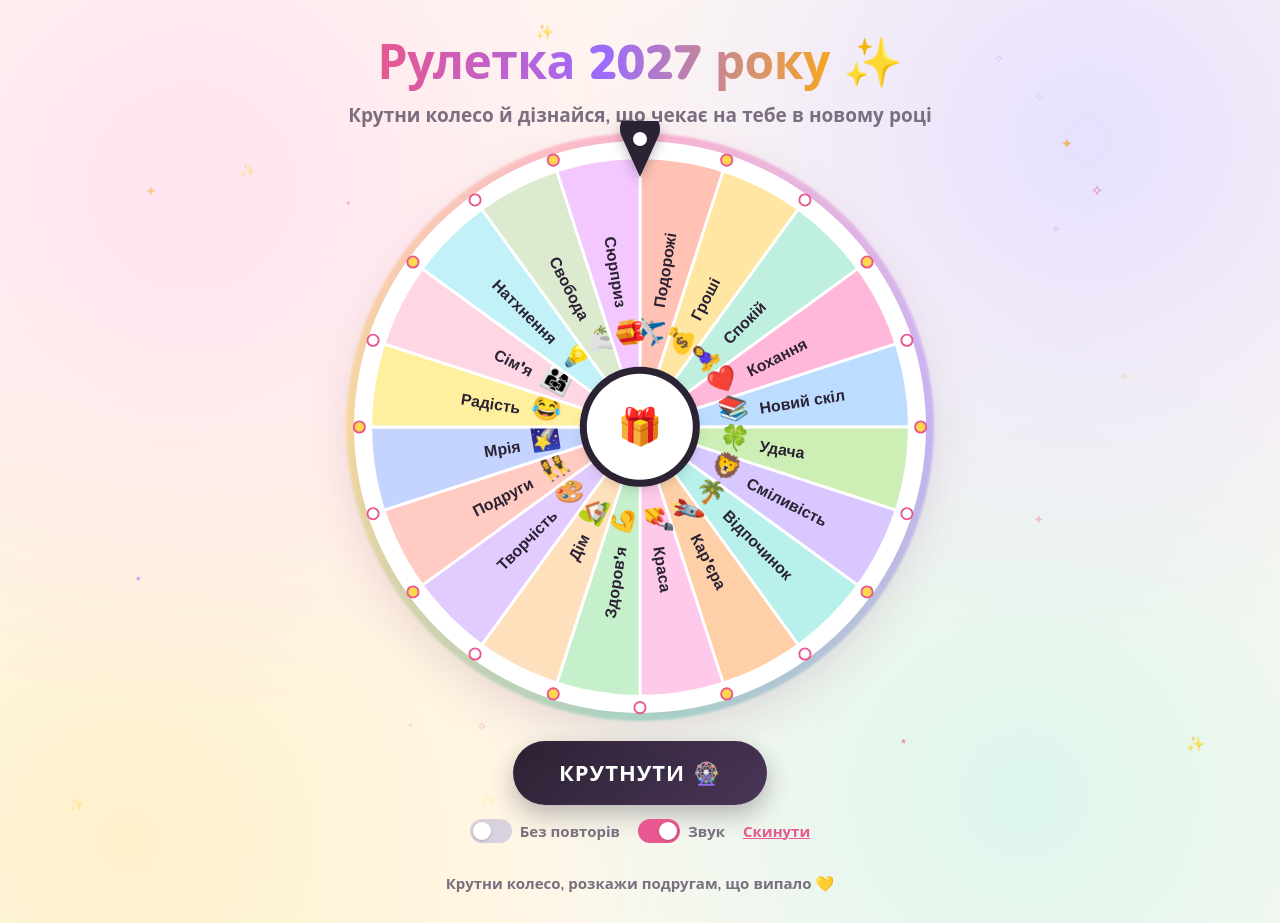
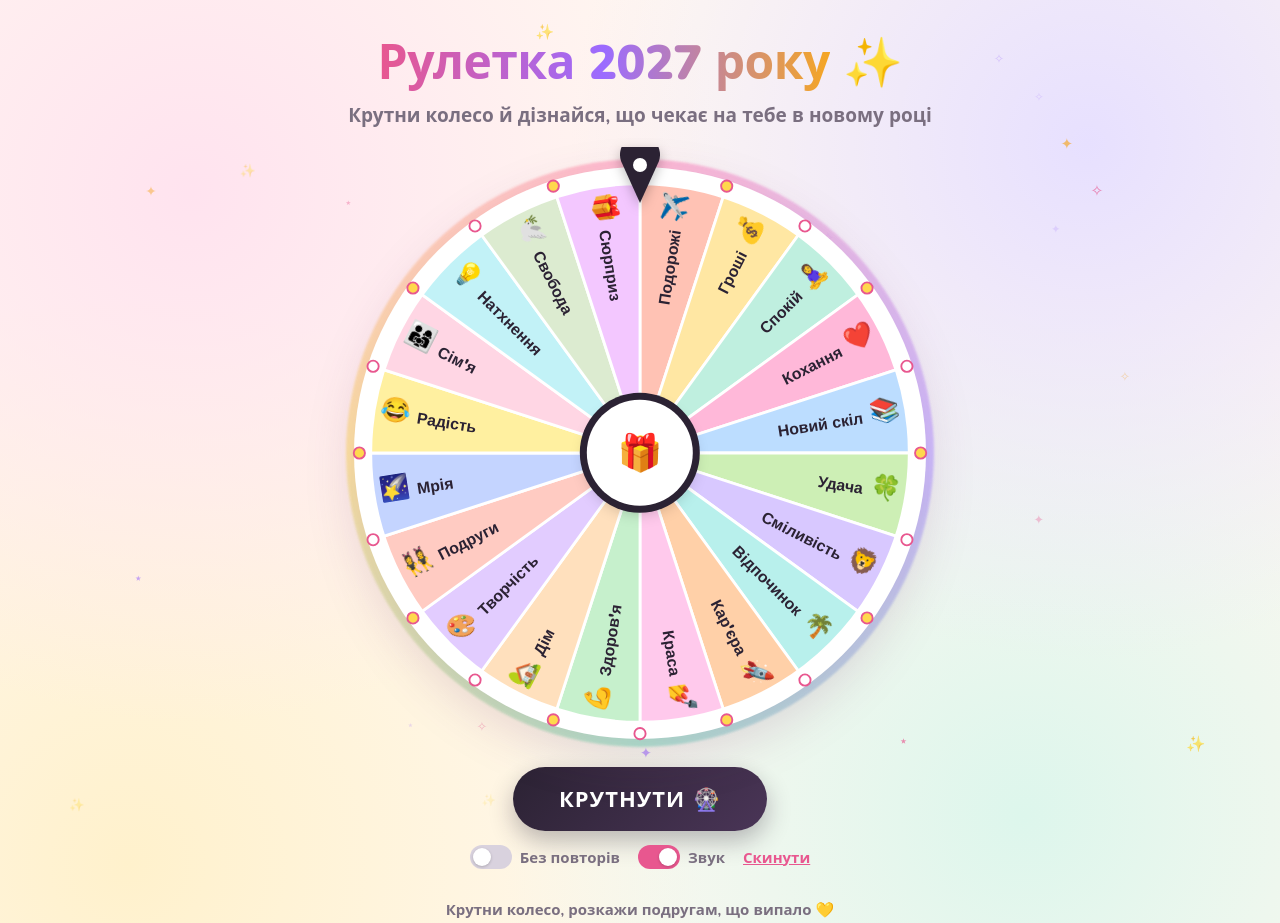
Before and after one commit to olena-kaliuzhna-design/-2027-, a plain HTML site: page index.html in a window 1280 px wide. Shown: the top 923 px of the page. Drawn offline with nearby package versions, Linux system fonts and the light colour scheme.

Commit message:
Add files via upload

```diff
--- a/index.html
+++ b/index.html
@@ -30,7 +30,7 @@
   @keyframes twinkle{0%,100%{opacity:.15;transform:scale(.8)}50%{opacity:.7;transform:scale(1.1)}}
 
   header,main,footer{position:relative;z-index:1}
-  header{text-align:center;margin-bottom:18px}
+  header{text-align:center;margin-bottom:44px}
   h1{font-size:clamp(30px,6vw,48px);font-weight:900;letter-spacing:-.5px}
   h1 .grad{background:linear-gradient(90deg,#E8578F,#9B6BFF,#F5A623);-webkit-background-clip:text;background-clip:text;color:transparent}
   header p{margin-top:6px;font-size:clamp(15px,2.6vw,19px);color:var(--muted);font-weight:700}
@@ -43,7 +43,7 @@
     filter:blur(1px);opacity:.9;
   }
   .wheel-wrap::after{content:"";position:absolute;inset:-6px;border-radius:50%;background:#fff;box-shadow:0 18px 50px rgba(120,60,110,.18)}
-  #wheel{position:absolute;inset:0;width:100%;height:100%;z-index:2;will-change:transform}
+  #wheel{position:absolute;inset:0;width:100%;height:100%;z-index:2;will-change:transform;pointer-events:none;border-radius:50%}
   .dots{position:absolute;inset:-10px;z-index:3;pointer-events:none}
   .pointer{
     position:absolute;top:-26px;left:50%;transform:translateX(-50%);z-index:5;
@@ -223,10 +223,10 @@ function drawWheel(){
     el('text',{x:0,y:-2,'text-anchor':'middle','dominant-baseline':'middle','font-size':26},tg).textContent=s.e;
     const tx = el('text',{x:flip?-52:52,y:2,'text-anchor':flip?'end':'start','dominant-baseline':'middle','font-size':17,'font-weight':900,fill: used.has(i)?'#A69DAD':'#2B2233','font-family':'Nunito, sans-serif'},tg);
     tx.textContent=s.t;
-    // move emoji outward, text inward along radius
-    tg.firstChild.setAttribute('x', flip?78:-78);
-    tx.setAttribute('x', flip?50:-50);
-    tx.setAttribute('text-anchor', flip?'end':'start');
+    // emoji at the rim, word running toward the centre
+    tg.firstChild.setAttribute('x', flip?-86:86);
+    tx.setAttribute('x', flip?-62:62);
+    tx.setAttribute('text-anchor', flip?'start':'end');
   });
   el('circle',{cx:0,cy:0,r:R,fill:'none',stroke:'#fff','stroke-width':6},wheel);
 }
```
